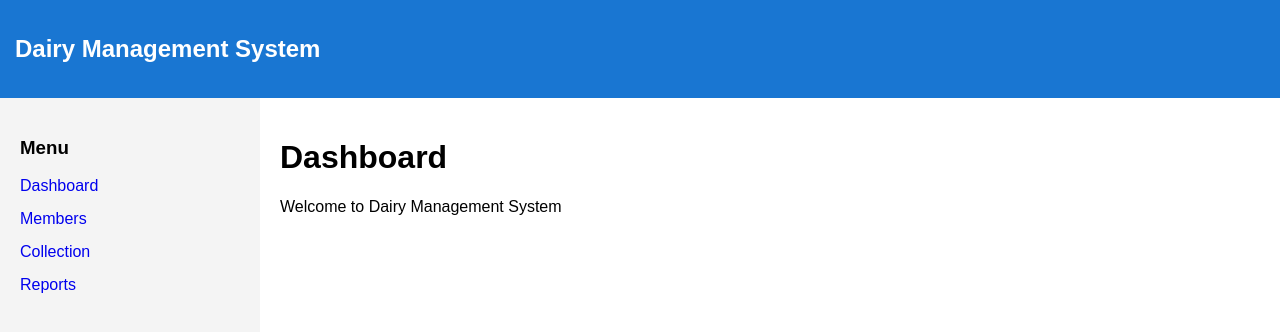
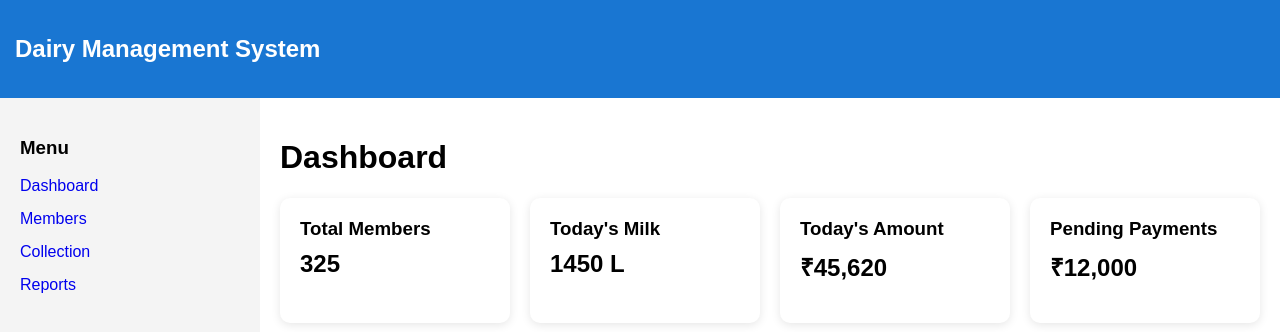
Before and after one commit to pranavgouraje-alt/dairy-management-system, a React app in the folder frontend/: page / in a window 1280 px wide. Shown: the top 332 px of the page. Built offline with nearby package versions, Linux system fonts and the light colour scheme; the HTML template or start-up script is replaced by a standard one.

Commit message:
Created Dashboard Card and displayed on Dashboard

```diff
--- /dev/null
+++ b/frontend/src/components/DashboardCard.jsx
@@ -0,0 +1,11 @@
+function DashboardCard({title,value}) {
+  return (
+    <div className="dashboard-card">
+      <h3>{title}</h3>
+
+      <h2>{value}</h2>
+    </div>
+  );
+}
+
+export default DashboardCard;
--- a/frontend/src/pages/Dashboard.jsx
+++ b/frontend/src/pages/Dashboard.jsx
@@ -1,11 +1,34 @@
 import MainLayout from "../layouts/MainLayout";
+import DashboardCard from "../components/DashboardCard";
 
 function Dashboard() {
   return (
     <MainLayout>
       <h1>Dashboard</h1>
 
-      <p>Welcome to Dairy Management System</p>
+      <div className="dashboard-grid">
+
+        <DashboardCard
+          title="Total Members"
+          value="325"
+        />
+
+        <DashboardCard
+          title="Today's Milk"
+          value="1450 L"
+        />
+
+        <DashboardCard
+          title="Today's Amount"
+          value="₹45,620"
+        />
+
+        <DashboardCard
+          title="Pending Payments"
+          value="₹12,000"
+        />
+
+      </div>
     </MainLayout>
   );
 }
--- a/frontend/src/styles/Layout.css
+++ b/frontend/src/styles/Layout.css
@@ -38,3 +38,30 @@ body {
   flex: 1;
   padding: 20px;
 }
+.dashboard-grid {
+  display: grid;
+
+  grid-template-columns: repeat(4, 1fr);
+
+  gap: 20px;
+
+  margin-top: 20px;
+}
+
+.dashboard-card {
+  background: white;
+
+  border-radius: 10px;
+
+  padding: 20px;
+
+  box-shadow: 0 2px 10px rgba(0,0,0,0.1);
+}
+
+.dashboard-card h3 {
+  margin: 0;
+}
+
+.dashboard-card h2 {
+  margin-top: 10px;
+}
```
